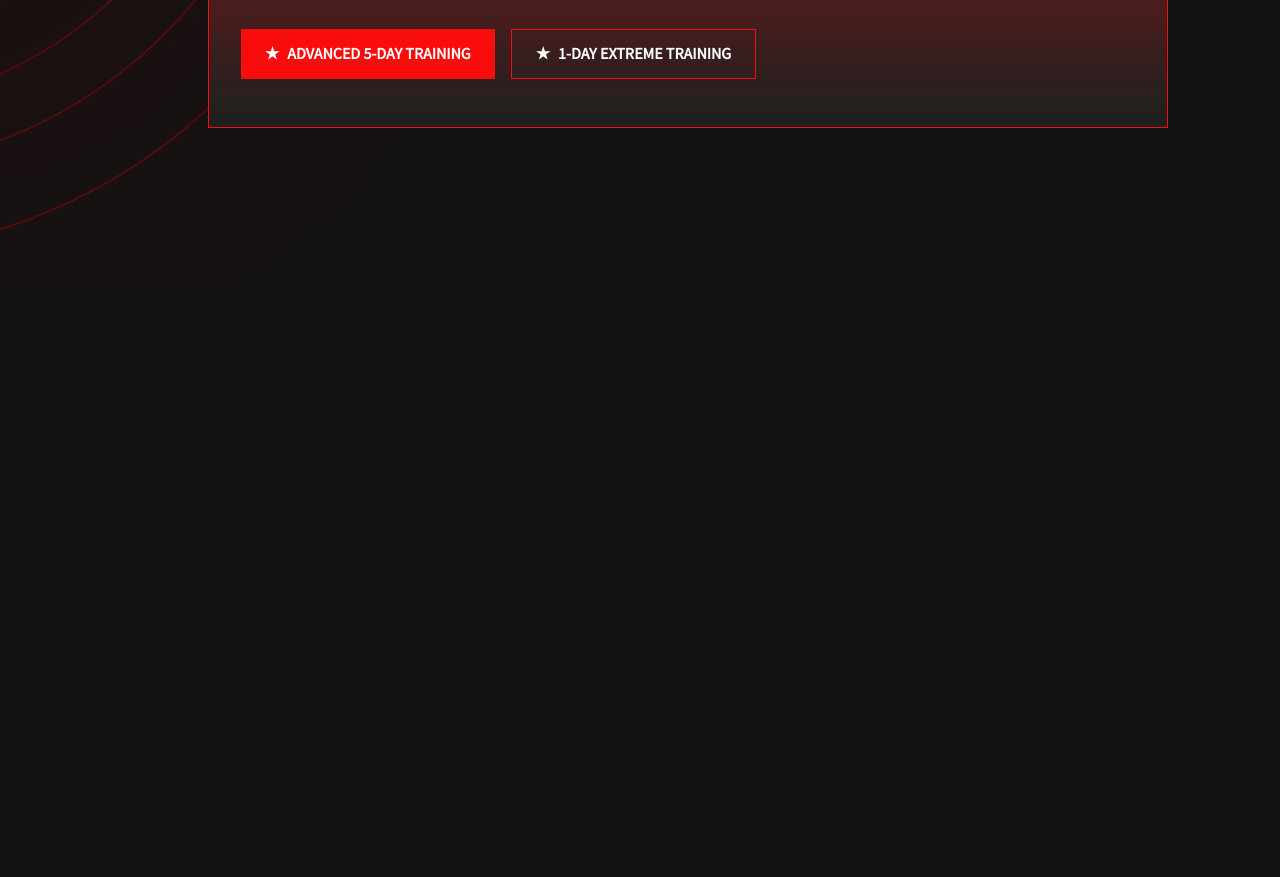
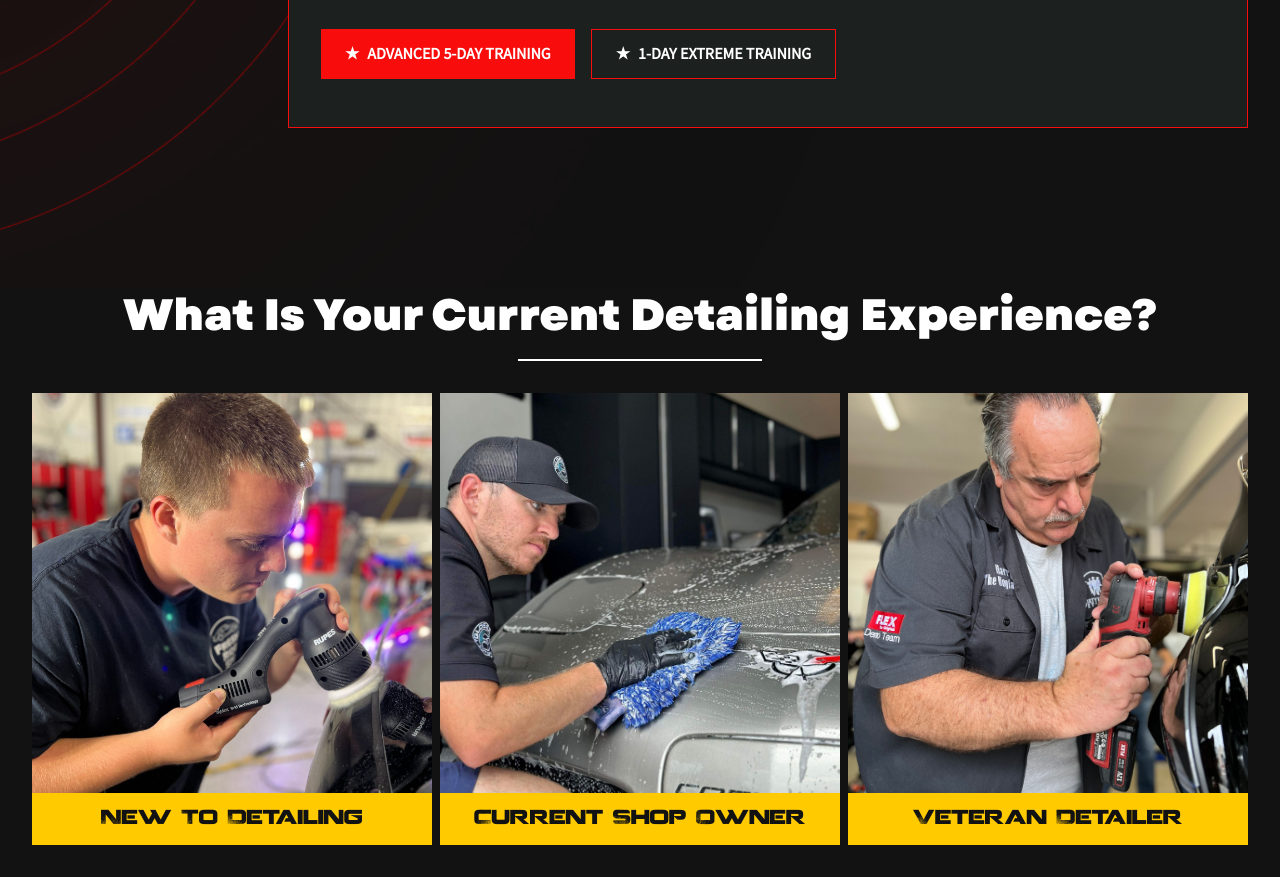
Before and after one commit to nazmul-nhb/detailing-success-clone, a website built with Vite: page index.html in a window 1280 px wide. Shown: the part 1579-2456 px from the top of the page. Before the commit the page ends 1867 px from the top, so only its background shows below. Built offline with nearby package versions, Linux system fonts and the light colour scheme.

Commit message:
added current detailing experience section and fixed previous section's issues

```diff
--- a/index.html
+++ b/index.html
@@ -319,9 +319,7 @@
 			</section>
 
 			<!-- Slider Section -->
-			<section
-				class="py-12 bg-sliderBg bg-cover bg-no-repeat w-full"
-			>
+			<section class="py-12 bg-sliderBg bg-cover bg-no-repeat w-full">
 				<div class="relative px-8 w-3/4">
 					<div
 						class="relative h-[540px] overflow-hidden group"
@@ -398,48 +396,52 @@
 				</div>
 
 				<!-- Experience & Training Program Section -->
-				<section
-					class="z-20 -translate-y-28 translate-x-12 lg:translate-x-52 py-12 px-8 bg-gradient-to-b from-success-red to-success-olive border border-success-red w-3/4"
+				<div class="flex justify-end">
+					<div
+						class="z-20 -translate-y-28 -translate-x-8 py-12 px-8 bg-gradient-to-b from-success-red via-success-olive to-success-olive border border-success-red w-3/4"
 					>
 						<div class="text-left mb-8">
 							<h2
 								class="text-3xl lg:text-4xl xl:text-[44px] font-garet-heavy font-extrabold text-white mb-4"
 								style="line-height: 1.25"
 							>
-							An Experience & Training Program with Renny Doyle
-							and Detailing Success
+								An Experience & Training Program with Renny
+								Doyle and Detailing Success
 							</h2>
 						</div>
 
 						<!-- Divider -->
-					<div class="border-t-2 border-success-red my-8 w-1/5"></div>
+						<div
+							class="border-t-2 border-success-red my-8 w-1/5"
+						></div>
 
 						<!-- Description Paragraph -->
 						<div class="text-left text-gray-100 mb-8">
 							<p class="leading-relaxed mb-4">
 								Welcome to Detailing Success – A unique auto
-							detailing and business building training experience
-							based in Big Bear, California. Auto detailing is an
-							incredibly beneficial industry to work in, and while
-							many educational opportunities exist, there is
-							nothing quite like the tactile training that Renny
-							Doyle provides to individuals brand new to the
-							industry and those who are veterans of pro auto care
-							alike.
+								detailing and business building training
+								experience based in Big Bear, California. Auto
+								detailing is an incredibly beneficial industry
+								to work in, and while many educational
+								opportunities exist, there is nothing quite like
+								the tactile training that Renny Doyle provides
+								to individuals brand new to the industry and
+								those who are veterans of pro auto care alike.
 							</p>
 							<p class="leading-relaxed mb-4">
 								Founded by veteran auto detailer and profound
-							entrepreneur Renny Doyle, Detailing Success brings a
-							very simple, strategic approach to teaching
-							detailers of all different skill levels. With our
+								entrepreneur Renny Doyle, Detailing Success
+								brings a very simple, strategic approach to
+								teaching detailers of all different skill
+								levels. With our
 								<a
 									href="/advanced-5-day-training"
 									class="text-success-red hover:text-red-700 underline"
 									>Advanced 5-Day Training</a
-							>, Renny wants to build on what detailing skills you
-							do have while also helping you find a pathway to
-							having your detailing business work for YOU and
-							build you the lifestyle you WANT.
+								>, Renny wants to build on what detailing skills
+								you do have while also helping you find a
+								pathway to having your detailing business work
+								for YOU and build you the lifestyle you WANT.
 							</p>
 						</div>
 
@@ -460,7 +462,60 @@
 								1-DAY EXTREME TRAINING
 							</a>
 						</div>
+					</div>
+				</div>
 			</section>
+
+			<!-- Detailing Experience Section -->
+			<section class="px-8 w-full mx-auto mb-8">
+				<div class="text-center mb-8">
+					<h2
+						class="text-3xl lg:text-4xl xl:text-[44px] font-garet-heavy font-extrabold text-white mb-4"
+						style="line-height: 1.25"
+					>
+						What Is Your Current Detailing Experience?
+					</h2>
+					<!-- Divider -->
+					<div
+						class="border-t-2 border-white my-4 w-1/5 mx-auto"
+					></div>
+				</div>
+				<div
+					class="flex gap-2 font-coalition text-success-dark text-xl text-center capitalize"
+				>
+					<a class="flex-1" href="new-to-detailing">
+						<figure class="relative overflow-hidden">
+							<img
+								class="transition-transform duration-300 ease-in-out transform hover:scale-110 aspect-square object-cover"
+								src="./src/assets/images/experience-1.jpg"
+								alt="Detailing Experience 1"
+							/>
+						</figure>
+						<h3 class="bg-success-yellow py-3">New to Detailing</h3>
+					</a>
+					<a class="flex-1" href="small-detailing-business-owner">
+						<figure class="relative overflow-hidden">
+							<img
+								class="transition-transform duration-300 ease-in-out transform hover:scale-110 aspect-square object-cover"
+								src="./src/assets/images/experience-2.jpg"
+								alt="Detailing Experience 2"
+							/>
+						</figure>
+						<h3 class="bg-success-yellow py-3">
+							Current Shop Owner
+						</h3>
+					</a>
+					<a class="flex-1" href="veteran-detailer">
+						<figure class="relative overflow-hidden">
+							<img
+								class="transition-transform duration-300 ease-in-out transform hover:scale-110 aspect-square object-cover"
+								src="./src/assets/images/experience-3.jpg"
+								alt="Detailing Experience 3"
+							/>
+						</figure>
+						<h3 class="bg-success-yellow py-3">Veteran Detailer</h3>
+					</a>
+				</div>
 			</section>
 		</main>
 		<script type="module" src="/src/main.js"></script>
```
Also changed, not shown: src/assets/images/experience-1.jpg (added), src/assets/images/experience-2.jpg (added), src/assets/images/experience-3.jpg (added). Lines whose indentation alone changed are shown as unchanged.
